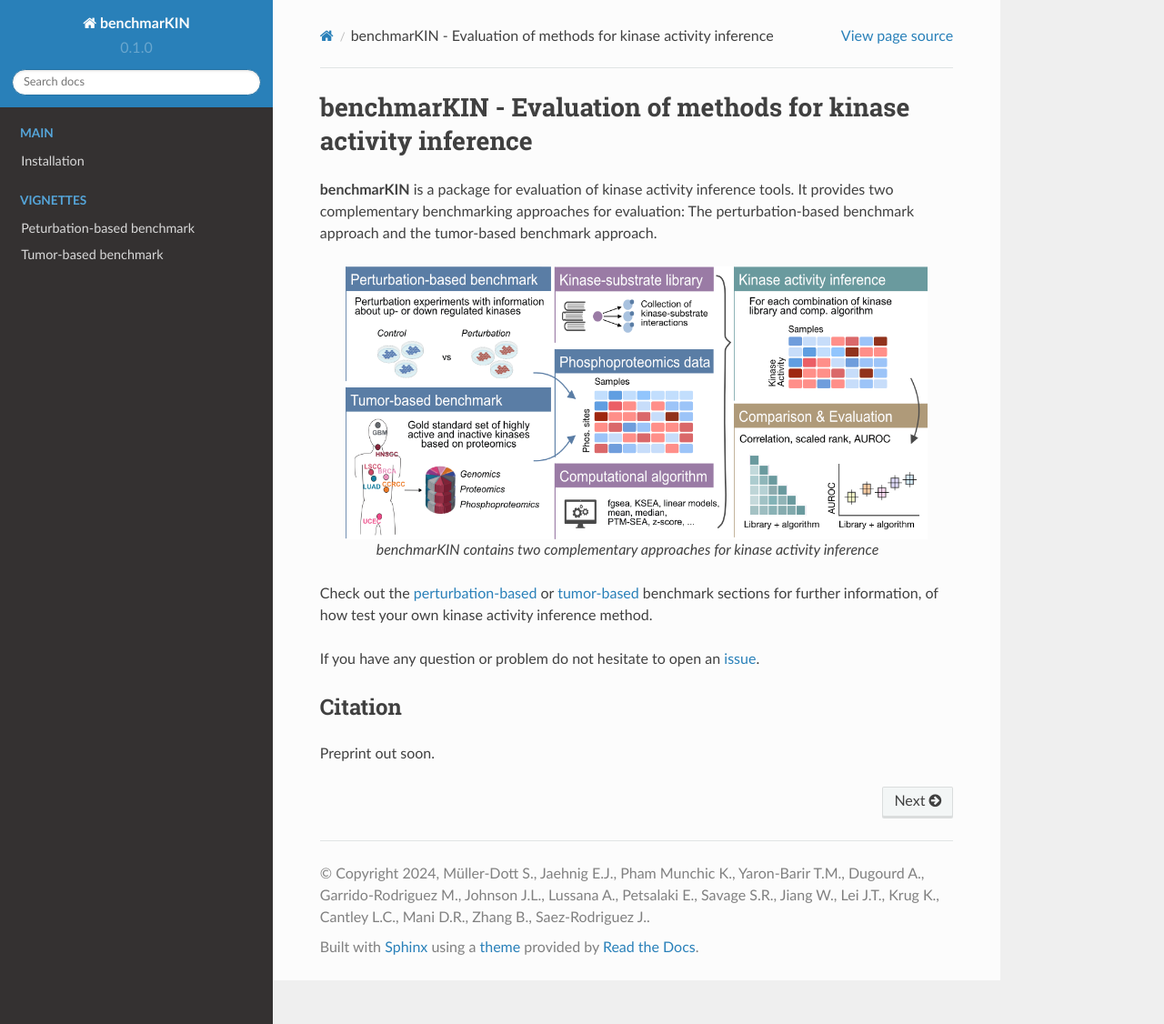
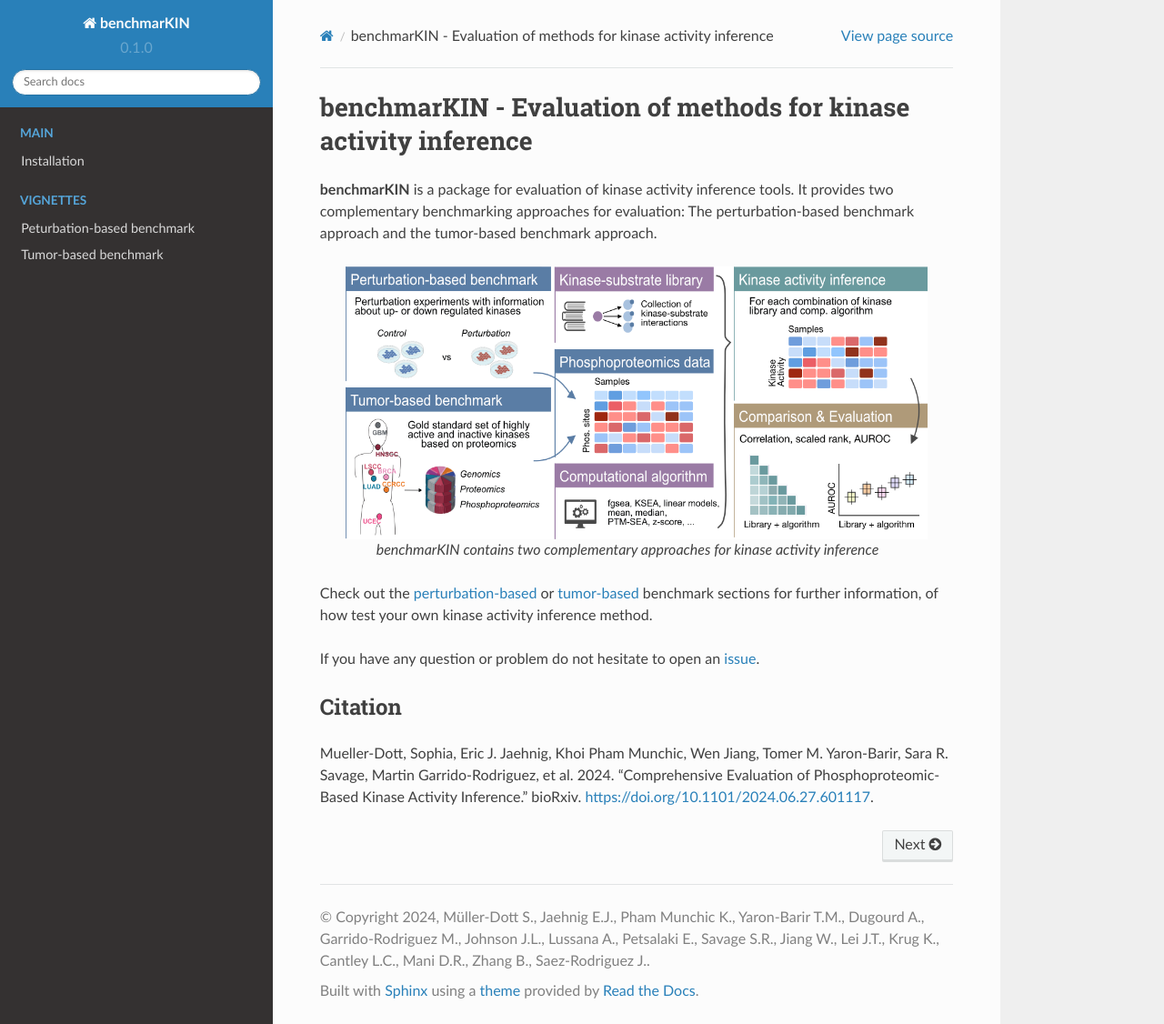
Before and after one commit to saezlab/benchmarKIN, a Sphinx documentation site: the page built from docs/source/index.rst, in a window 1280 px wide and 1126 px high. Shown: the whole window at 91% size. Built offline with Sphinx 7.4.7 and the Read the Docs theme 2.0.0, drawn with Linux system fonts in a browser that asks for light colours.

Commit message:
added preprint in documentation

```diff
--- a/docs/source/index.rst
+++ b/docs/source/index.rst
@@ -21,7 +21,7 @@
 
 Citation
 --------
-Preprint out soon.
+Mueller-Dott, Sophia, Eric J. Jaehnig, Khoi Pham Munchic, Wen Jiang, Tomer M. Yaron-Barir, Sara R. Savage, Martin Garrido-Rodriguez, et al. 2024. “Comprehensive Evaluation of Phosphoproteomic-Based Kinase Activity Inference.” bioRxiv. https://doi.org/10.1101/2024.06.27.601117.
 
 .. toctree::
    :maxdepth: 1
```
